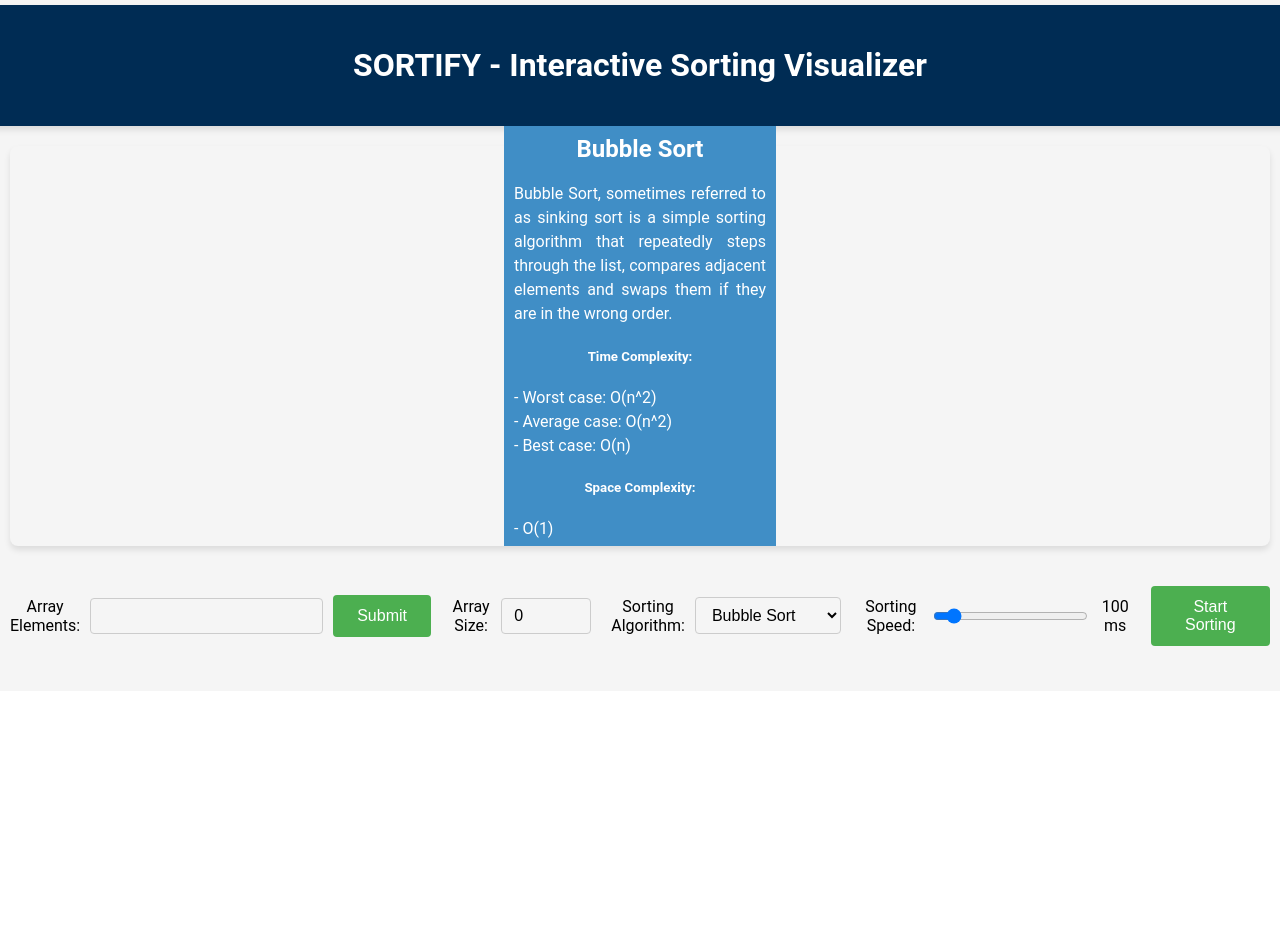
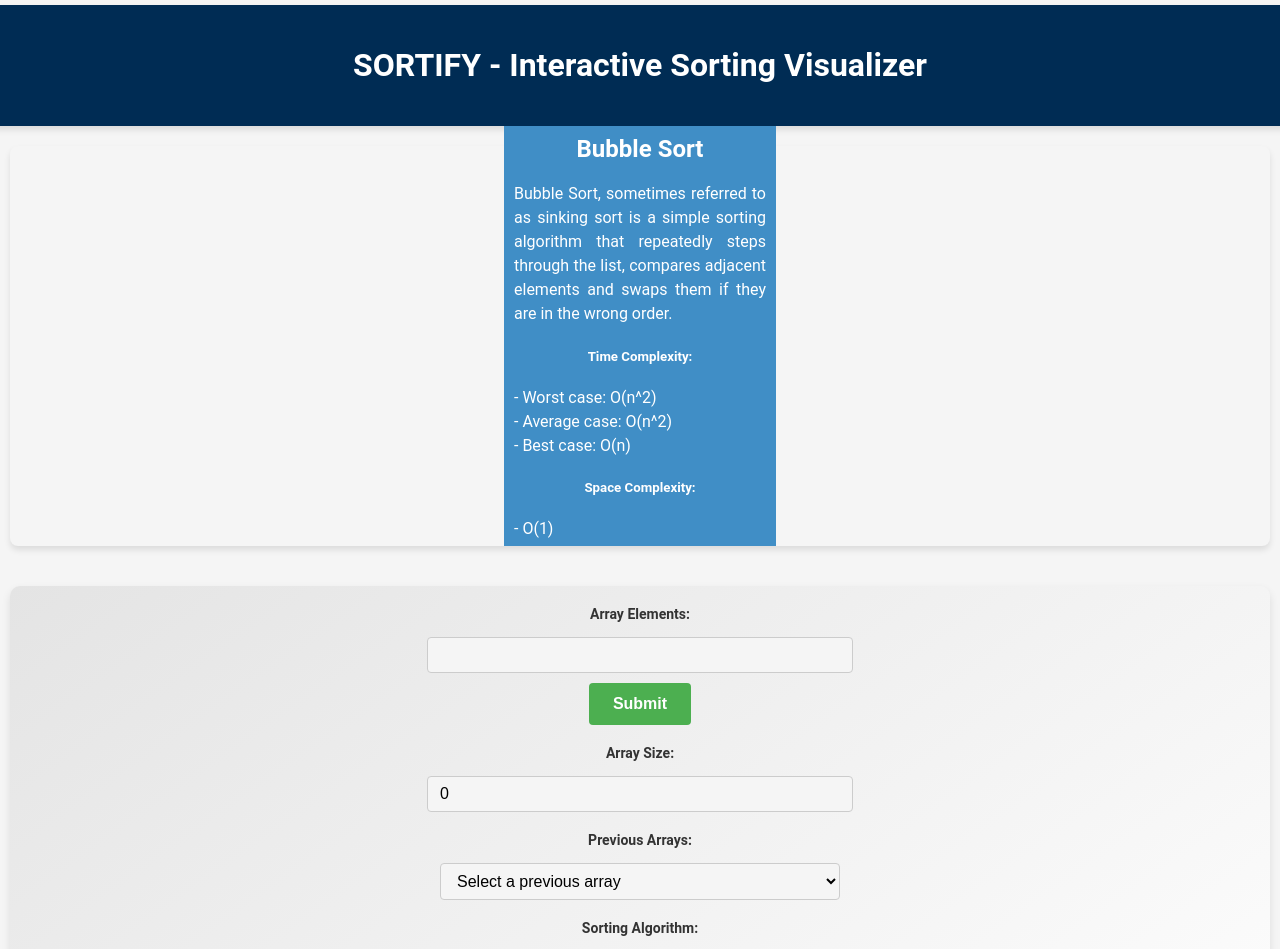
Before and after one commit to Ch-Sai-Jaswanth/vraj, a React (Create React App) app: page / in a window 1280 px wide. Shown: the top 949 px of the page. Before the commit the page ends 800 px from the top, so only its background shows below. Built offline with nearby package versions, Linux system fonts and the light colour scheme.

Commit message:
Modified ControlPanel

```diff
--- a/src/Components/ControlPanel.js
+++ b/src/Components/ControlPanel.js
@@ -1,4 +1,4 @@
-import React, { useState } from 'react';
+import React, { useState, useEffect } from 'react';
 import '../styles/ControlPanel.css';
 
 const ControlPanel = ({
@@ -10,9 +10,19 @@ const ControlPanel = ({
   handleAlgorithmChange,
   sortingSpeed,
   handleSpeedChange,
+  username,
 }) => {
   const [arrayInput, setArrayInput] = useState('');
   const [arraySize, setArraySize] = useState(array.length);
+  const [userArrays, setUserArrays] = useState([]);
+  const [selectedArrayIndex, setSelectedArrayIndex] = useState(-1);
+
+  useEffect(() => {
+    const storedArrays = localStorage.getItem(`${username}_arrays`);
+    if (storedArrays) {
+      setUserArrays(JSON.parse(storedArrays));
+    }
+  }, [username]);
 
   const handleArrayInput = (input) => {
     setArrayInput(input);
@@ -26,7 +36,27 @@ const ControlPanel = ({
     const inputArray = arrayInput.split(',').map(Number);
     setArray(inputArray);
     setArraySize(inputArray.length);
+
+    setUserArrays([...userArrays, inputArray]);
+    localStorage.setItem(`${username}_arrays`, JSON.stringify([...userArrays, inputArray]));
   };
+
+  const handleArraySelect = (index) => {
+    setSelectedArrayIndex(index);
+    setArrayInput(userArrays[index].join(','));
+    setArray(userArrays[index]);
+    setArraySize(userArrays[index].length);
+  };
+  const handleArrayDelete = (index) => {
+    const updatedArrays = [...userArrays];
+    updatedArrays.splice(index, 1);
+    setUserArrays(updatedArrays);
+    localStorage.setItem(`${username}_arrays`, JSON.stringify(updatedArrays));
+    if (index === selectedArrayIndex) {
+      setSelectedArrayIndex(-1);
+    }
+  };
+
 
   return (
     <div className="control-panel">
@@ -50,6 +80,27 @@ const ControlPanel = ({
           value={arraySize}
           onChange={(e) => handleArraySizeChange(e.target.value)}
         />
+      </div>
+      <div className="input-group">
+        <label htmlFor="previous-arrays">Previous Arrays:</label>
+        <select
+          id="previous-arrays"
+          value={selectedArrayIndex}
+          onChange={(e) => handleArraySelect(parseInt(e.target.value))}
+        >
+          <option value="-1">Select a previous array</option>
+          {userArrays.map((arr, index) => (
+            <option key={index} value={index}>
+              [{arr.join(', ')}]
+            </option>
+          ))}
+        </select>
+        {selectedArrayIndex !== -1 && (
+          <button
+            className="btn btn-danger"
+            onClick={() => handleArrayDelete(selectedArrayIndex)}
+          >🗑️</button>
+        )}
         </div>
         <div className="input-group">
           <label htmlFor="sorting-algorithm">Sorting Algorithm:</label>
--- a/src/styles/ControlPanel.css
+++ b/src/styles/ControlPanel.css
@@ -1,49 +1,102 @@
-  .control-panel {
+.control-panel {
   display: flex;
+  flex-direction: column;
   justify-content: center;
   align-items: center;
   gap: 20px;
   margin-bottom: 40px;
+  padding: 20px;
+  background: linear-gradient(145deg, #e4e4e4, #ffffff);
+  border-radius: 10px;
+  box-shadow: 0px 4px 8px rgba(0, 0, 0, 0.1);
 }
 
 .input-group {
   display: flex;
-  align-items: center;
-  gap: 10px;
+  flex-direction: column;
+  align-items: flex-start;
+  gap: 5px;
+  width: 100%;
+  max-width: 400px;
+}
+
+.input-group label {
+  font-size: 14px;
+  font-weight: bold;
+  color: #333;
+  margin-bottom: 5px;
 }
 
 .input-group input,
 .input-group select {
-  padding: 8px 12px;
-  font-size: 16px;
+  width: 100%;
+  padding: 10px 14px;
+  font-size: 14px;
   border: 1px solid #ccc;
-  border-radius: 4px;
-  background-color: #f5f5f5;
-  transition: border-color 0.3s ease;
+  border-radius: 6px;
+  background-color: #f9f9f9;
+  transition: all 0.3s ease;
 }
 
 .input-group input:focus,
 .input-group select:focus {
   outline: none;
   border-color: #4CAF50;
+  background-color: #fff;
+  box-shadow: 0 0 5px rgba(76, 175, 80, 0.5);
 }
 
 button {
   padding: 12px 24px;
   font-size: 16px;
+  font-weight: bold;
+  color: #fff;
   background-color: #4CAF50;
-  color: white;
   border: none;
-  border-radius: 4px;
+  border-radius: 6px;
   cursor: pointer;
-  transition: background-color 0.3s ease;
+  transition: background-color 0.3s ease, transform 0.2s ease;
 }
 
 button:hover {
   background-color: #45a049;
+  transform: translateY(-2px);
+  box-shadow: 0 4px 6px rgba(0, 0, 0, 0.1);
 }
 
 button:disabled {
   background-color: #ccc;
   cursor: not-allowed;
+  box-shadow: none;
 }
+
+.control-panel select {
+  cursor: pointer;
+}
+
+.control-panel span {
+  font-size: 14px;
+  color: #555;
+}
+
+.control-panel .btn-danger {
+  background-color: #e74c3c;
+  color: #fff;
+  font-size: 14px;
+  border: none;
+  border-radius: 4px;
+  padding: 8px 12px;
+  cursor: pointer;
+  transition: background-color 0.3s ease, transform 0.2s ease;
+}
+
+.control-panel .btn-danger:hover {
+  background-color: #c0392b;
+  transform: translateY(-2px);
+  box-shadow: 0 4px 6px rgba(0, 0, 0, 0.1);
+}
+
+.control-panel .btn-danger:focus {
+  outline: none;
+  box-shadow: 0 0 5px rgba(231, 76, 60, 0.5);
+}
```
Lines whose indentation alone changed are shown as unchanged.
